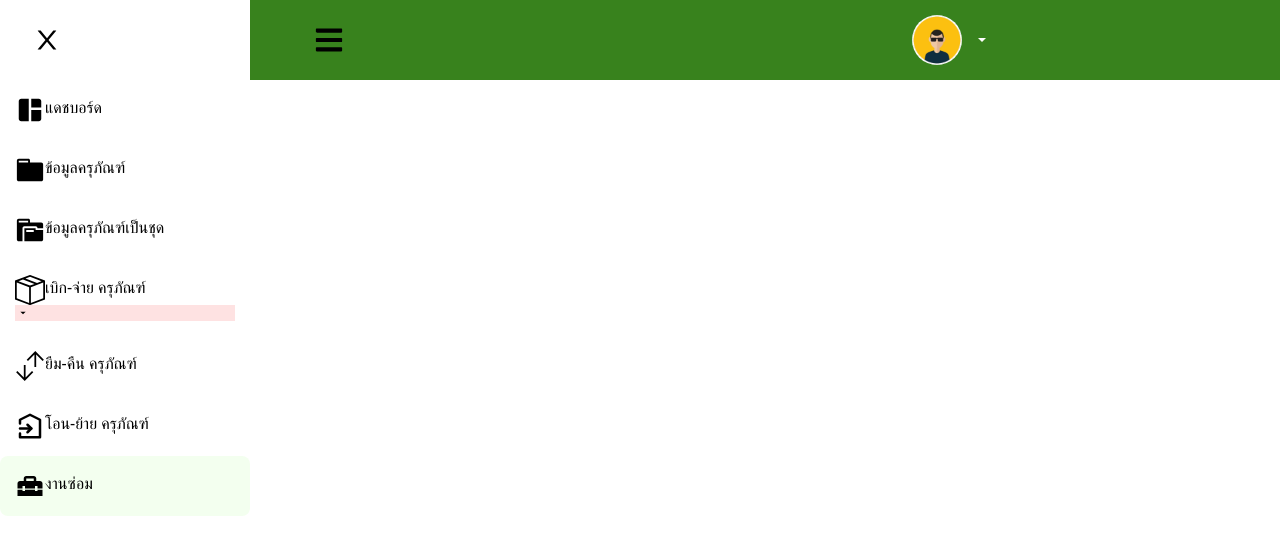
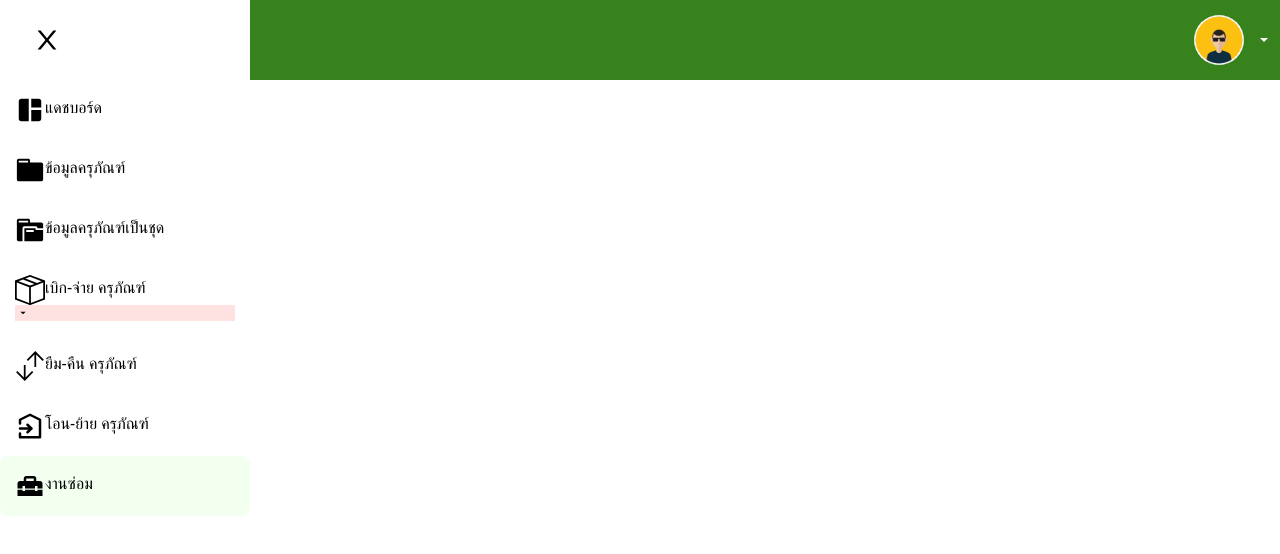
Before and after one commit to Thanapon13/assetManagement-Frontend, a React (Vite) app: page /repairDashboard in a window 1280 px wide. Shown: the top 554 px of the page. Built offline with nearby package versions, Linux system fonts and the light colour scheme.

Commit message:
change navbar

```diff
--- a/src/components/layout/Navbar.jsx
+++ b/src/components/layout/Navbar.jsx
@@ -16,7 +16,7 @@ export const Navbars = ({ children }) => {
 
   return (
     <IconContext.Provider value={{ color: 'undefined' }}>
-      <div className="flex items-center bg-text-green h-[80px] justify-around">
+      <div className="flex items-center bg-text-green h-[80px] justify-between">
         <Link to="#" className="ml-8 text-3xl bg-transparent">
           <FaIcons.FaBars onClick={showSidebar} />
         </Link>
```
